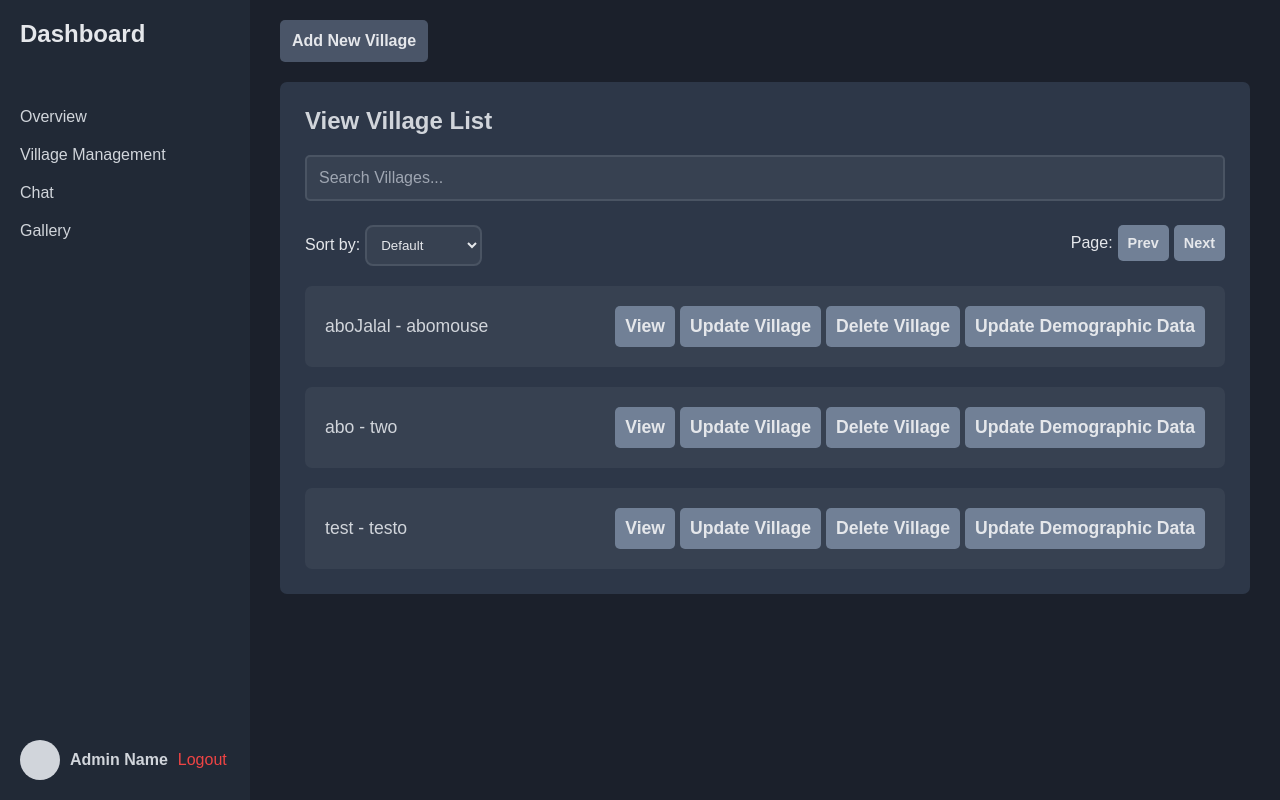
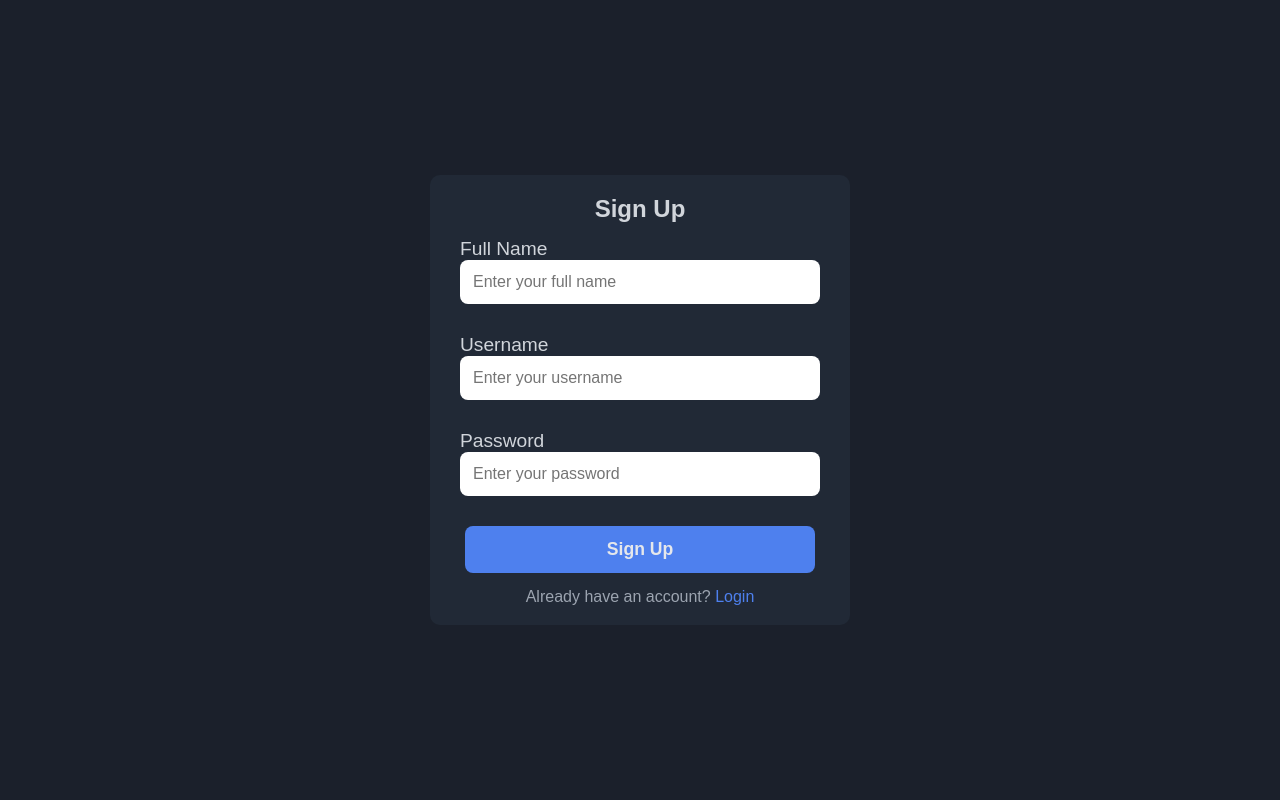
Before and after one commit to Mahmoud-Barmawi/Village_Management_React, a React (Vite) app: page /villageManagment in a window 1280 px wide. Built offline with nearby package versions, Linux system fonts and the light colour scheme.

Commit message:
create dynmain form fields and collect data objects

```diff
--- a/src/App.jsx
+++ b/src/App.jsx
@@ -10,7 +10,7 @@ function App() {
 
   return (
     <>
-      <BrowserRouter>
+      {/* <BrowserRouter>
         <Dashboard />
         <Routes>
           <Route path="/" element={<Overview />} />
@@ -18,9 +18,9 @@ function App() {
           <Route path="/chat" element={<Chat />} />
           <Route path="/gallery" element={<Gallery />} />
         </Routes>
-      </BrowserRouter >
+      </BrowserRouter > */}
       {/* <Signin/> */}
-        {/* <Signup/> */}
+        <Signup/>
     </>
   )
 }
--- a/src/Components/SharedComponents/FormField.jsx
+++ b/src/Components/SharedComponents/FormField.jsx
@@ -1,17 +1,36 @@
 import React from "react";
 import MyTextInput from "./MyTextInput";
 
-export default function FormField({ label, placeholder, value, onChange }) {
+export default function FormField({
+  parentClass,
+  label,
+  placeholder,
+  value,
+  onChange,
+  className,
+}) {
   return (
-    <div>
-      <div className={label.toLowerCase().replace(" ", "")}>
+    <>
+      <div
+        className={
+          parentClass ? "villageDetails" : label.toLowerCase().replace(" ", "")
+        }
+      >
         <label>{label}</label>
         <MyTextInput
+          type={
+            label === "Upload Image"
+              ? "file"
+              : label === "Password"
+                ? "password"
+                : "text"
+          }
           placeholder={placeholder}
           value={value}
           onChange={onChange}
+          className={className}
         />
       </div>
-    </div>
+    </>
   );
 }
--- a/src/Components/SharedComponents/MyTextInput.jsx
+++ b/src/Components/SharedComponents/MyTextInput.jsx
@@ -1,9 +1,9 @@
 import React from 'react'
 
-export default function MyTextInput({id, placeholder, className, value, onChange}) {
+export default function MyTextInput({id,type ,placeholder, className, value, onChange}) {
   return (
     <input
-      type="text"
+      type={type}
       name=""
       id={id}
       placeholder={placeholder}
--- a/src/Components/VillageManagment/Popup.jsx
+++ b/src/Components/VillageManagment/Popup.jsx
@@ -1,7 +1,26 @@
-import React, { useEffect } from "react";
+import React, { useEffect, useState } from "react";
+import FormField from "../SharedComponents/FormField";
 
-export default function Popup({ type, title, fields, btn, closeFn,fromBtnFn}) {
+export default function Popup({
+  type,
+  title,
+  fields,
+  btn,
+  closeFn,
+  fromBtnFn,
+}) {
+  const [formData, setFormData] = useState({});
 
+  const handleInputChange = (field, value) => {
+    setFormData({ ...formData, [field]: value });
+  };
+
+  const handleSubmit = () => {
+    console.log(formData);
+    if (fromBtnFn) {
+      fromBtnFn(formData);
+    }
+  };
   return (
     <>
       {type === "view" ? (
@@ -12,10 +31,13 @@ export default function Popup({ type, title, fields, btn, closeFn,fromBtnFn}) {
               &times;
             </p>
           </div>
-          <div id="content" >
+          <div id="content">
             {fields.map((ele, index) => {
               return (
-                <p key={index}><span className="view-title">{ele}: </span><span id="view-name">hello test</span></p>
+                <p key={index}>
+                  <span className="view-title">{ele}: </span>
+                  <span id="view-name">hello test</span>
+                </p>
               );
             })}
           </div>
@@ -28,19 +50,23 @@ export default function Popup({ type, title, fields, btn, closeFn,fromBtnFn}) {
               &times;
             </p>
           </div>
-          {fields.map((ele, index) => {
-            return (
-              <div className="villageDetails" key={index}>
-                <label>{ele}:</label>
-                {ele === "Upload Image" ? (
-                  <input type="file" className="btns" />
-                ) : (
-                  <input type="text" className="btns" />
-                )}
-              </div>
-            );
-          })}
-          <input onClick={fromBtnFn} type="button" value={btn} className="btns" />
+          {fields.map((field, index) => (
+            <FormField
+              key={index}
+              parentClass={"villageDetails"}
+              label={field}
+              placeholder={`Enter your ${field.toLowerCase()}`}
+              onChange={(e) => handleInputChange(field, e.target.value)}
+              className={"btns"}
+            />
+          ))}
+
+          <input
+            onClick={handleSubmit}
+            type="button"
+            value={btn}
+            className="btns"
+          />
         </div>
       )}
       <div id="overlay" className="active"></div>
--- a/src/Components/VillageManagment/VillageManagment.css
+++ b/src/Components/VillageManagment/VillageManagment.css
@@ -194,7 +194,7 @@
     width: 100%;
   }
   .villageDetails .btns {
-    cursor: select;
+    cursor: auto !important;
     width: 100%;
     padding: 12px;
     border-radius: 5px;
--- a/src/Components/VillageManagment/VillageManagment.jsx
+++ b/src/Components/VillageManagment/VillageManagment.jsx
@@ -59,7 +59,7 @@ const VillageManagment = () => {
         <MyButton value={"Add New Village"} id={'addVillageBtn'} btnFn={()=>openPopup(0)}/>
         <div className="content">
           <h2>View Village List</h2>
-          <MyTextInput id={'searchVillagesIn'} placeholder={'Search Villages...'} />
+          <MyTextInput type={"text"} id={'searchVillagesIn'} placeholder={'Search Villages...'} />
           <div className="orderAndPagination">
 
             <div className="select-box">
```
